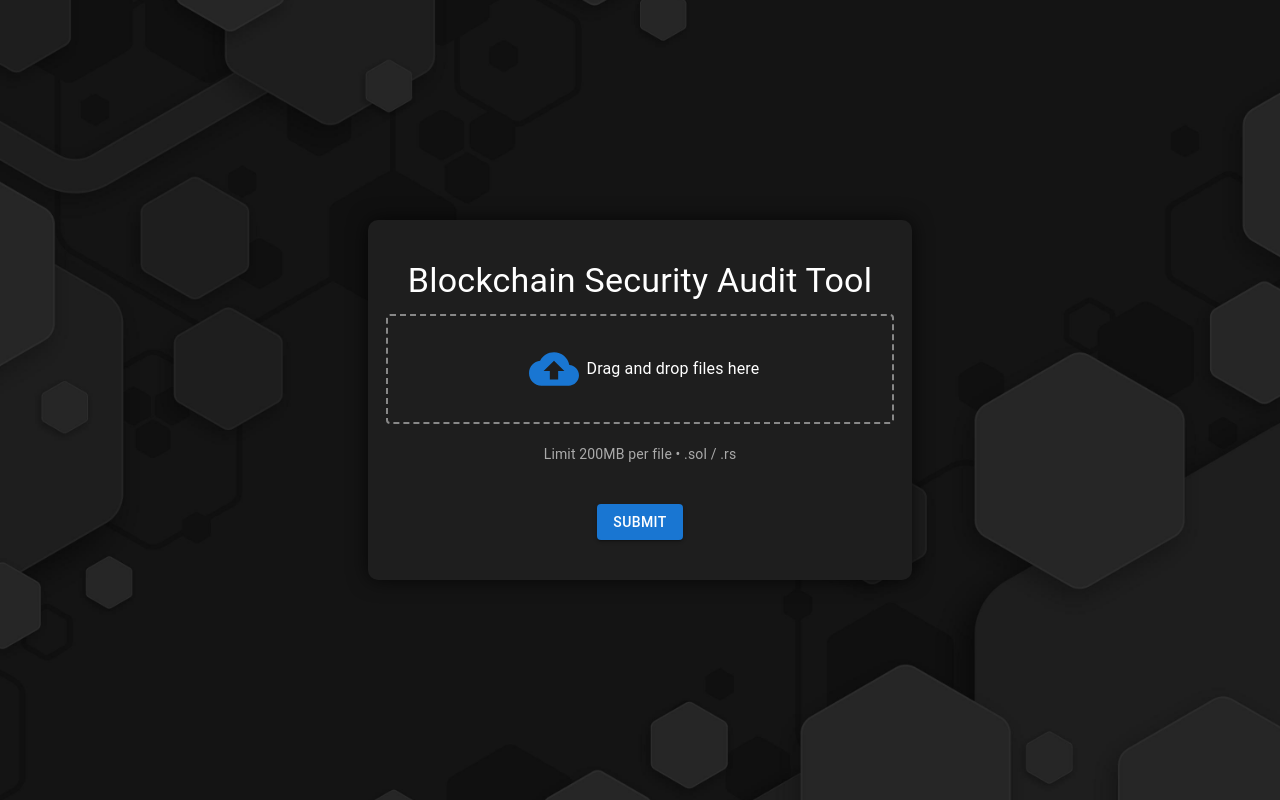
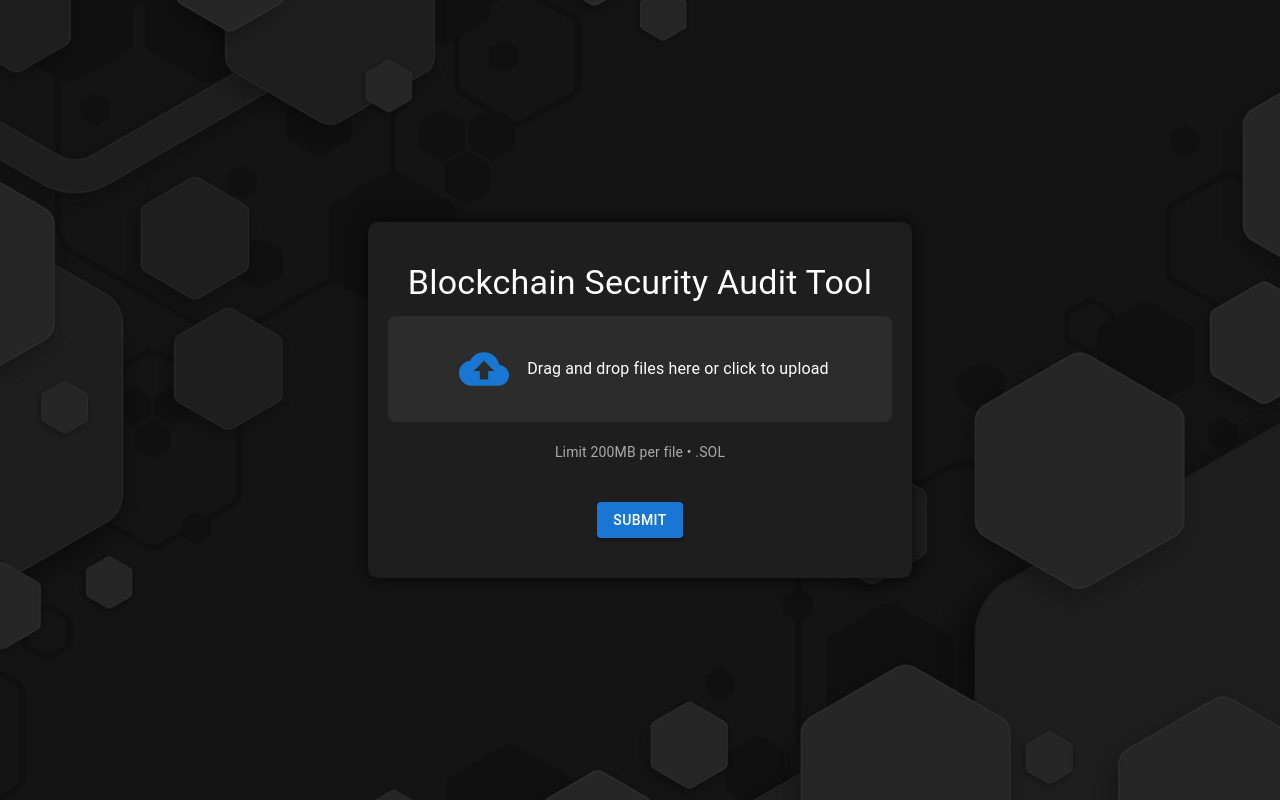
Before and after one commit to CodeMongerrr/form, a React (Create React App) app: page / in a window 1280 px wide. Built offline with nearby package versions, Linux system fonts and the light colour scheme.

Commit message:
removed the dotted lines to make it seem more professional

```diff
--- a/src/App.css
+++ b/src/App.css
@@ -45,11 +45,16 @@ body {
   display: flex;
   align-items: center;
   justify-content: center;
-  border: 2px dashed #888;
-  border-radius: 4px;
+  background-color: #2c2c2c;
+  border-radius: 8px;
   padding: 20px;
   margin-bottom: 20px;
   width: 100%;
+  cursor: pointer;
+}
+
+.upload-area:hover {
+  background-color: #3a3a3a;
 }
 
 .upload-area label {
--- a/src/App.js
+++ b/src/App.js
@@ -22,13 +22,13 @@ function App() {
               <IconButton color="primary" component="span">
                 <CloudUploadIcon sx={{ fontSize: 50 }} />
               </IconButton>
-              <Typography variant="body1" style={{ color: '#fff' }}>
-                Drag and drop files here
+              <Typography variant="body1" style={{ color: '#fff', marginLeft: '10px' }}>
+                Drag and drop files here or click to upload
               </Typography>
             </label>
           </Box>
           <Typography variant="body2" style={{ color: '#aaa', marginBottom: '20px' }}>
-            Limit 200MB per file • .sol / .rs
+            Limit 200MB per file • .SOL
           </Typography>
           <Button
             variant="contained"
```
